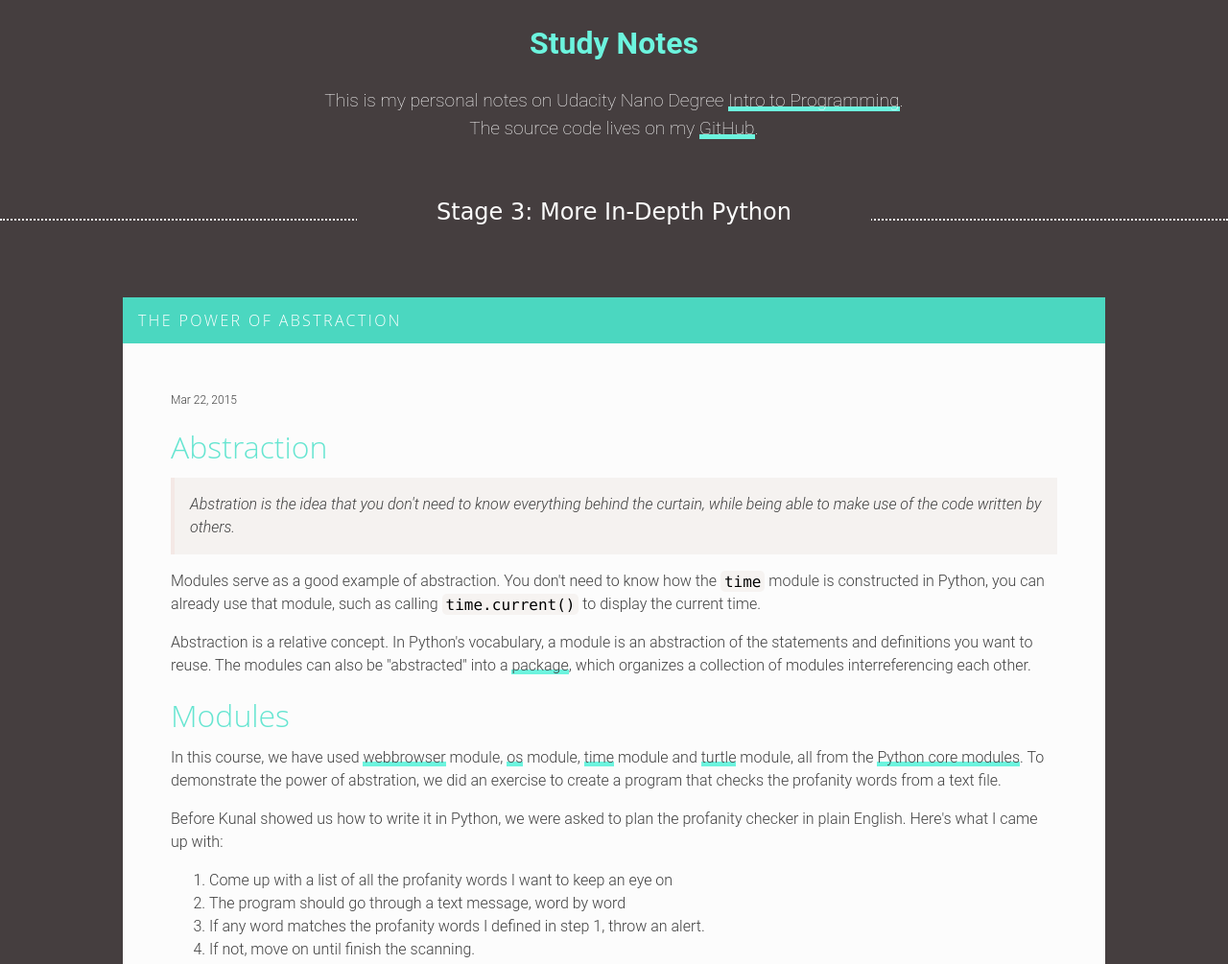
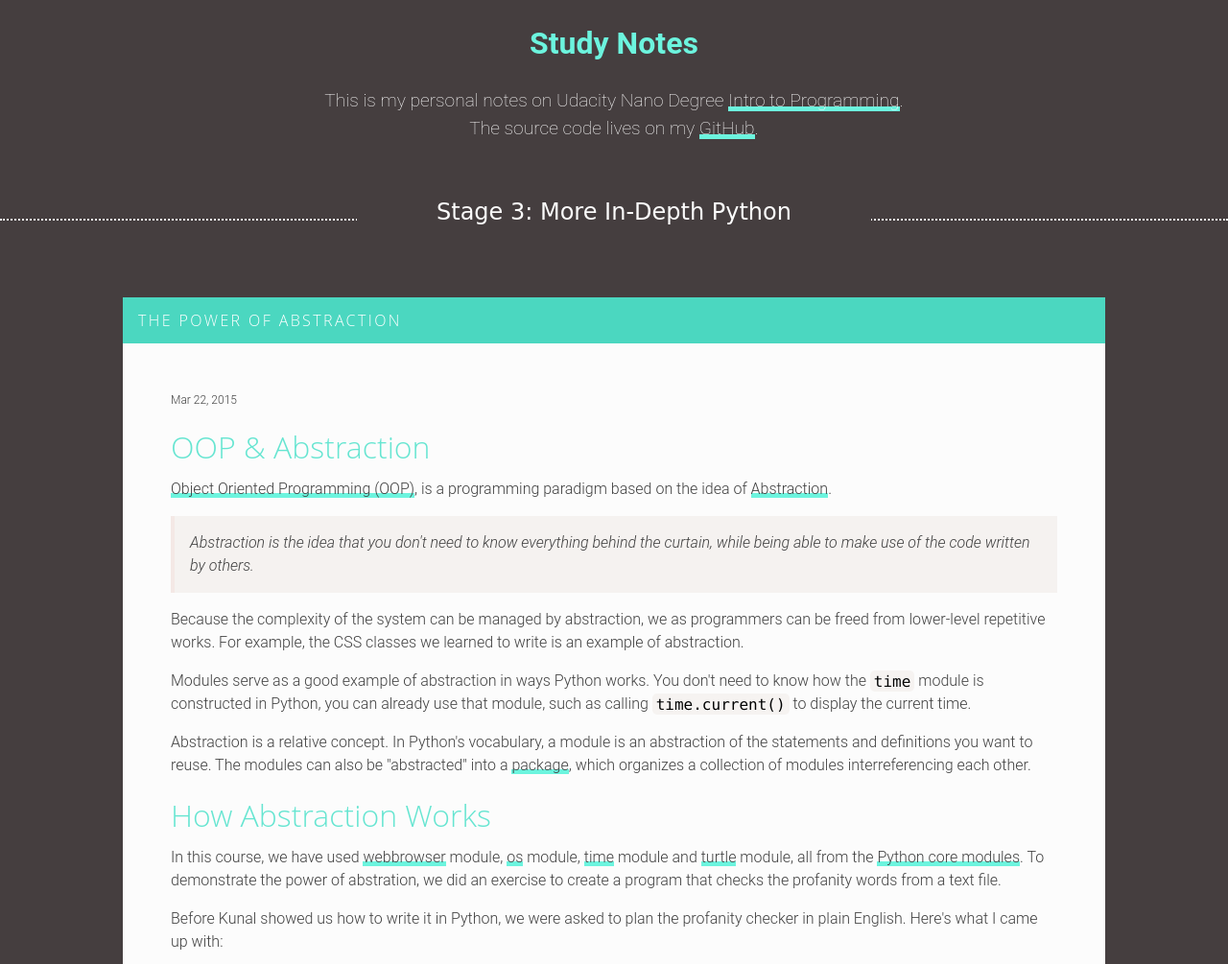
Before and after one commit to Shanfan/what-i-learned, a plain HTML site: page content/stage3.html in a window 1280 px wide. Shown: the top 1005 px of the page at 96% size. Drawn offline with Linux system fonts and the light colour scheme; a script that the page names is missing.

Commit message:
updated content with OOP concept

```diff
--- a/content/stage3.html
+++ b/content/stage3.html
@@ -39,13 +39,15 @@
 		<h3>The Power of Abstraction</h3>
 		<div class="content">
 			<p class="time-stamp">Mar 22, 2015</p>
-			<p class="title">Abstraction</p>
-			<blockquote>Abstration is the idea that you don't need to know everything behind the curtain, while being able to make use of the code written by others.</blockquote>
-			<p>Modules serve as a good example of abstraction.  You don't need to know how the <code>time</code> module is constructed in Python, you can already use that module, such as calling <code>time.current()</code> to display the current time.</p>
+			<p class="title">OOP &amp; Abstraction</p>
+			<p><a href="http://en.wikipedia.org/wiki/Object-oriented_programming" target="_blank">Object Oriented Programming (OOP)</a>, is a programming paradigm based on the idea of <a href="" target="_blank">Abstraction</a>.
+			<blockquote>Abstraction is the idea that you don't need to know everything behind the curtain, while being able to make use of the code written by others.</blockquote>
+			<p>Because the complexity of the system can be managed by abstraction, we as programmers can be freed from lower-level repetitive works. For example, the CSS classes we learned to write is an example of abstraction.</p>
+			<p>Modules serve as a good example of abstraction in ways Python works. You don't need to know how the <code>time</code> module is constructed in Python, you can already use that module, such as calling <code>time.current()</code> to display the current time.</p>
 
 			<p>Abstraction is a relative concept. In Python's vocabulary, a module is an abstraction of the statements and definitions you want to reuse. The modules can also be "abstracted" into a <a href="https://docs.python.org/2/tutorial/modules.html#packages" target="_blank">package</a>, which organizes a collection of modules interreferencing each other. </p>
 
-			<p class="title">Modules</p>
+			<p class="title">How Abstraction Works</p>
 			<p>In this course, we have used <a href="https://docs.python.org/2/library/webbrowser.html#module-webbrowser" target="_blank">webbrowser</a> module, <a href="https://docs.python.org/2/library/os.html#module-os" target="_blank">os</a> module, <a href="https://docs.python.org/2/library/time.html#module-time" target="_blank">time</a> module and <a href="https://docs.python.org/2/library/turtle.html#module-turtle" target="_blank">turtle</a> module, all from the <a href="https://docs.python.org/2/py-modindex.html" target="_blank">Python core modules</a>. To demonstrate the power of abstration, we did an exercise to create a program that checks the profanity words from a text file.</p>
 
 			<p>Before Kunal showed us how to write it in Python, we were asked to plan the profanity checker in plain English. Here's what I came up with:</p>
```
